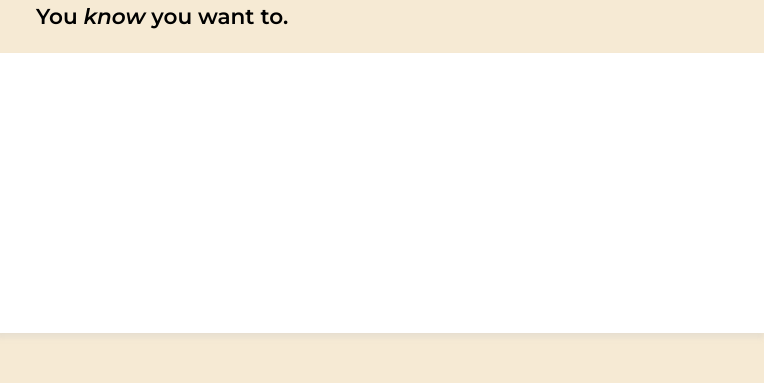
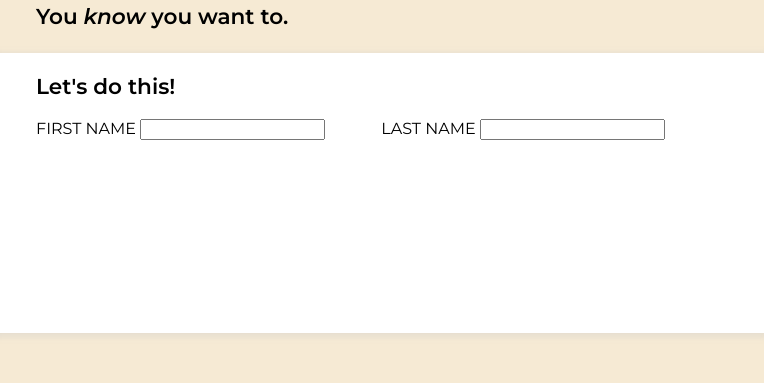
Before and after one commit to fadotti/sign-up-form, a plain HTML site: page index.html in a window 1280 px wide. Shown: the part 179-562 px from the top of the page, 516-1280 px from the left. Drawn offline with Linux system fonts and the light colour scheme.

Commit message:
Finalize layout and add form controls

```diff
--- a/index.html
+++ b/index.html
@@ -41,7 +41,21 @@
         <p>You <em>know</em> you want to.</p>
       </div>
       <form action="">
-        <div id="form-section"></div>
+        <div id="form-section">
+          <div id="form-welcome">Let's do this!</div>
+          <div id="form">
+            <div id="form-column-1">
+              <label for="first-name">FIRST NAME
+                <input type="text" id="first-name">
+              </label>
+            </div>
+            <div id="form-column-2">
+              <label for="last-name">LAST NAME
+                <input type="text" id="last-name">
+              </label>
+            </div>
+          </div>
+        </div>
         <div id="submit-section"></div>
       </form>
     </div>
--- a/style.css
+++ b/style.css
@@ -1,5 +1,9 @@
 :root {
   --image-width-over-height: calc(calc(3456vh / 5184) * 100);
+  --left-padding: 5vh;
+  --left-margin-2nd-column: 7vh;
+  --large-font-size: 2.7vh;
+  --font-weight-large: 600;
 }
 
 body {
@@ -74,17 +78,33 @@ img {
 
 #form-header {
   height: 15vh;
-  font-size: 2.7vh;
-  font-weight: 600;
-  margin: 7vh 5vh;
+  font-size: var(--large-font-size);
+  font-weight: var(--font-weight-large);
+  margin: 7vh var(--left-padding);
 }
 
 #form-section {
   background-color: white;
   height: 35vh;
-  box-shadow: 0px 5px 5px 0px rgba(198, 198, 198, 0.30);
+  box-shadow: 0px 2px 5px 3px rgba(198, 198, 198, 0.30);
+  clip-path: inset(-15% 0% -15% 0%);
+  padding-left: var(--left-padding);
 }
 
 #submit-section {
   height: 40vh;
 }
+
+#form {
+  display: flex;
+}
+
+#form-column-2 {
+  margin-left: var(--left-margin-2nd-column);
+}
+
+#form-welcome {
+  font-size: var(--large-font-size);
+  font-weight: var(--font-weight-large);
+  padding: 2.5vh 0;
+}
```
